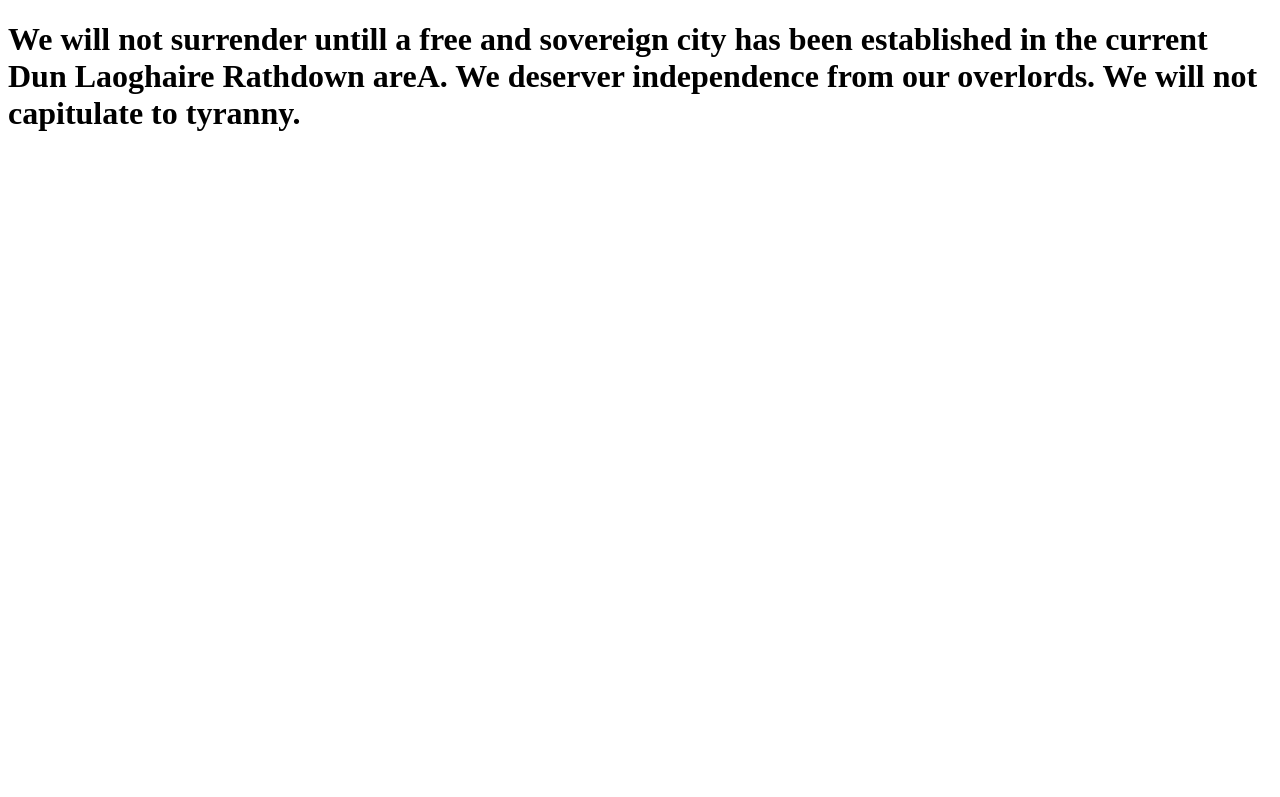
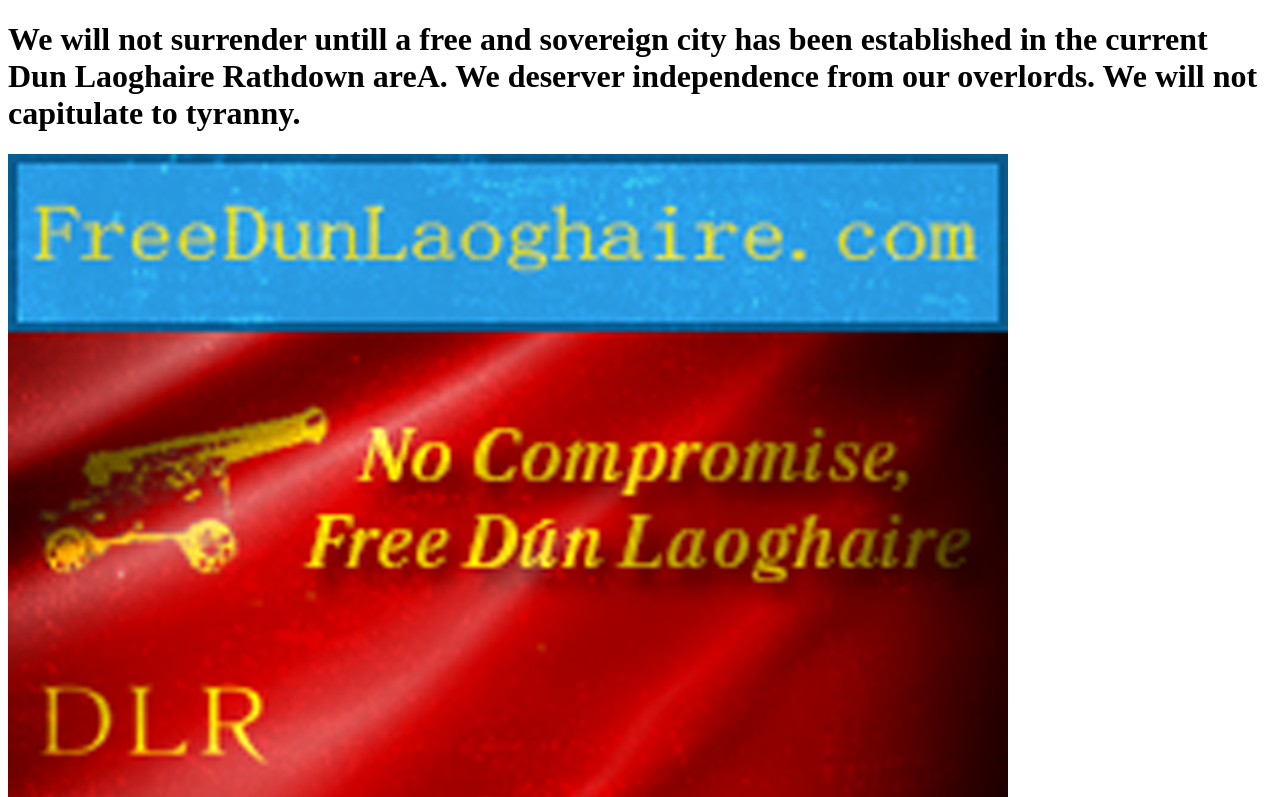
Before and after one commit to zozimuss/FreeDunLaoghaire, a plain HTML site: page index.html in a window 1280 px wide. Shown: the top 797 px of the page. Drawn offline with Linux system fonts and the light colour scheme.

Commit message:
Update index.html

```diff
--- a/index.html
+++ b/index.html
@@ -5,5 +5,6 @@
 </head>
 <body>
 <h1>We will not surrender untill a free and sovereign city has been established in the current Dun Laoghaire Rathdown areA. We deserver independence from our overlords. We will not capitulate to tyranny.</h1>
+<img src="Sticker.png">
 </body>
 </html>
```
